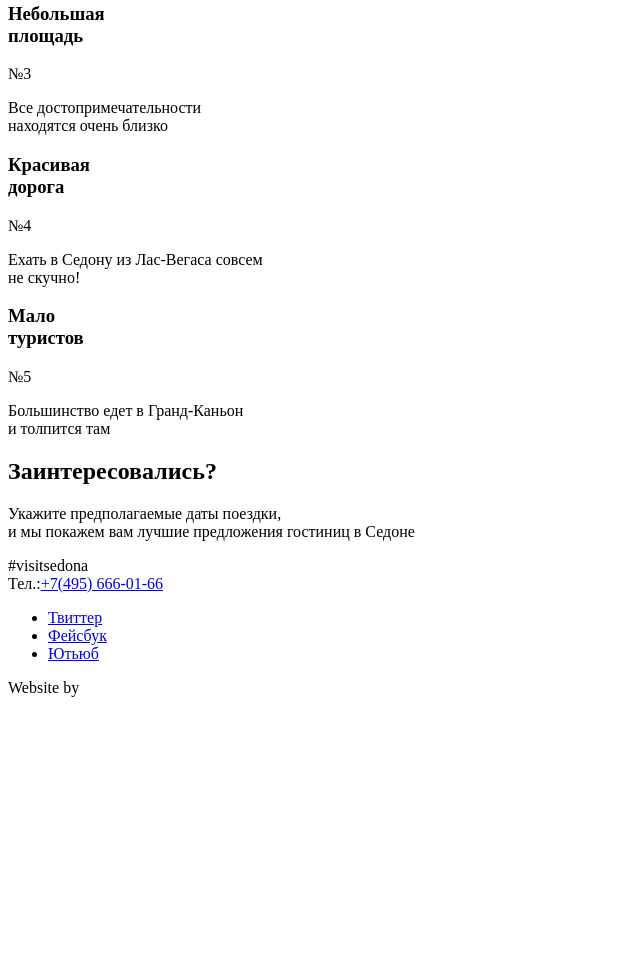
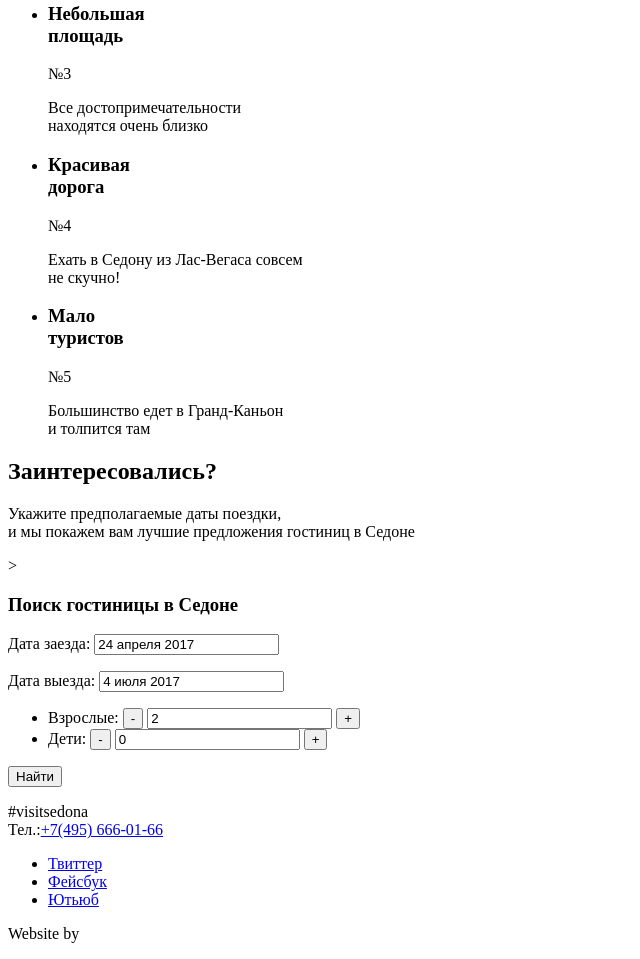
Before and after one commit to leelinn/1638573-sedona-30, a plain HTML site: page index.html in a window 1280 px wide. Shown: the part 1203-2162 px from the top of the page, without its empty margins (0-640 px from the left). Before the commit the page ends 1916 px from the top, so only its background shows below. Drawn offline with Linux system fonts and the light colour scheme.

Commit message:
#3 Разметка главной страницы
Внесены изменения

```diff
--- a/index.html
+++ b/index.html
@@ -69,27 +69,33 @@
     </section>
 
     <section>
-        <h3>Небольшая<br>
+        <ul>
+            <li>
+            <h3>Небольшая<br>
             площадь</h3>
             <p>№3</p>
             <p>Все достопримечательности<br>
                 находятся очень близко</p>
-    </section>
+            </li>
 
-    <section>
-        <h3>Красивая<br>
+
+            <li>
+            <h3>Красивая<br>
             дорога</h3>
             <p>№4</p>
             <p>Ехать в Седону из Лас-Вегаса совсем<br>
                 не скучно!</p>
-    </section>
+            </li>
 
-    <section>
-        <h3>Мало<br>
+
+            <li>
+            <h3>Мало<br>
             туристов</h3>
             <p>№5</p>
             <p>Большинство едет в Гранд-Каньон<br>
                 и толпится там</p>
+            </li>
+        </ul>
     </section>
 
     <section>
@@ -98,9 +104,35 @@
                 и мы покажем вам лучшие предложения гостиниц в Седоне</p>
     </section>
 
-    <section>
-        <!-- Здесь будет форма поиска гостиницы с картой -->
-    </section>
+    <form action="#" method="POST">>
+        <h3>Поиск гостиницы в Седоне</h3>
+        <p>
+            <label>Дата заезда:</label>
+            <input type="text" value="24 апреля 2017">
+        </p>
+        <p>
+            <label>Дата выезда:</label>
+            <input type="text" value="4 июля 2017">
+        </p>
+
+        <ul>
+            <li>
+                <label>Взрослые:</label>
+                <input type="button" value="-">
+                <input type="text" value="2">
+                <input type="button" value="+">
+            </li>
+            <li>
+                <label>Дети:</label>
+                <input type="button" value="-">
+                <input type="text" value="0">
+                <input type="button" value="+">
+            </li>
+        </ul>
+
+        <button type="submit">Найти</button>
+    </form>
+
 
 <footer>
     <section>
```
